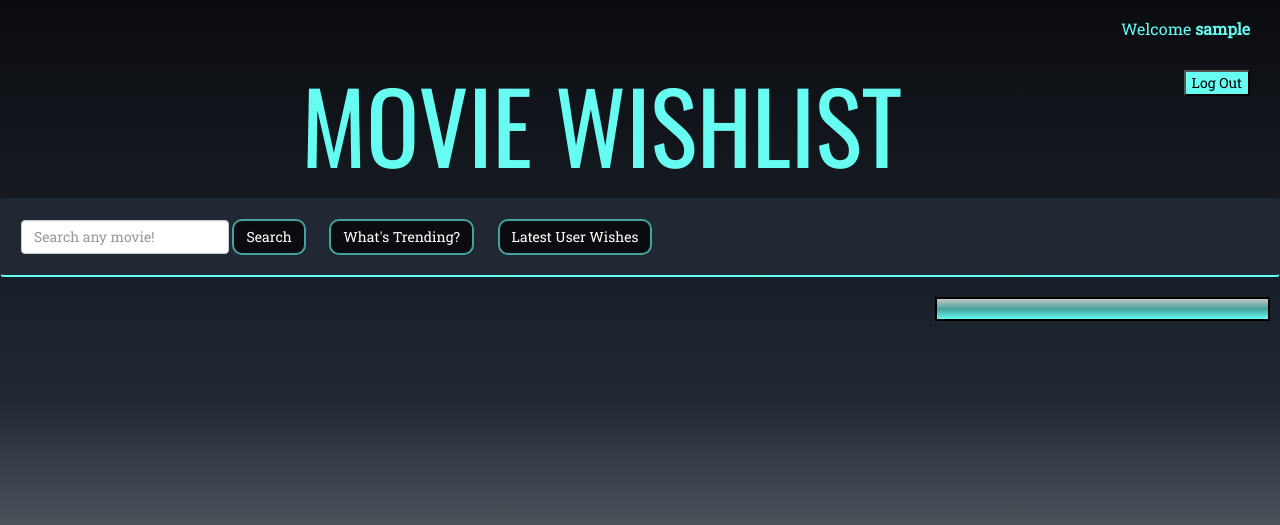
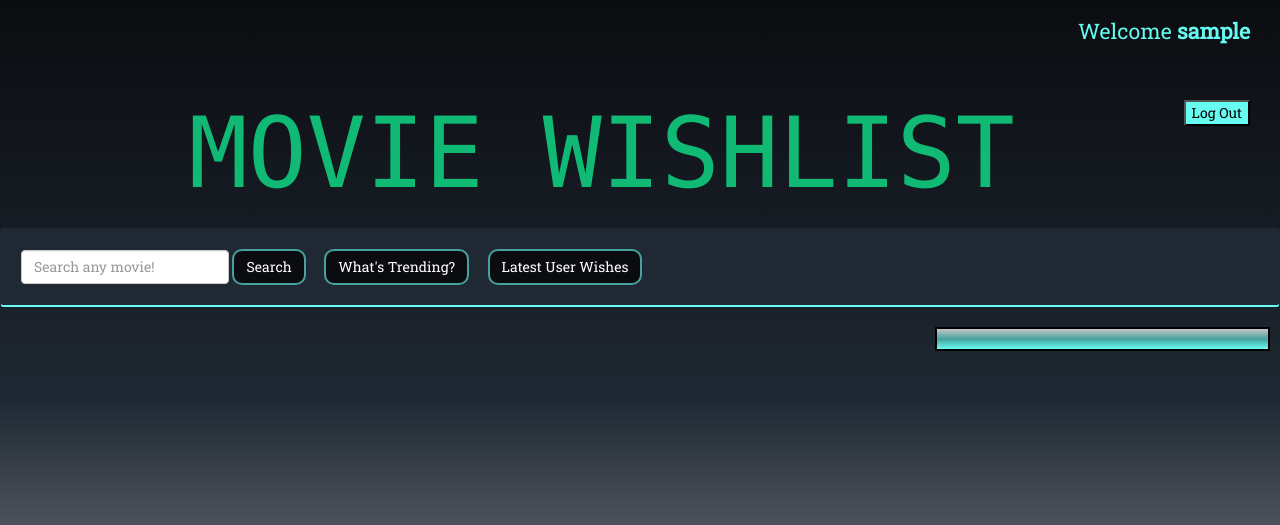
Before and after one commit to abhisheksingh525/MovieWishlist, a PHP site: page / in a window 1280 px wide. Shown: the top 525 px of the page. Run offline with PHP 8.4, Linux system fonts and the light colour scheme; the visitor is signed in with stand-in values (Sample User, id 1); some libraries are stand-ins or nearby versions.

Commit message:
Update style.css

```diff
--- a/style.css
+++ b/style.css
@@ -9,8 +9,8 @@ body {
 /* Header */
 .header {
     margin-left: 20px;
-    font-family: 'Oswald', sans-serif;
-    color: #66FCF1;
+    font-family: 'Monaco', monospace;
+    color: #11ba74;
 }
 
 /* "Movie Wishlist" title */
@@ -21,12 +21,12 @@ h1 {
 }
 
 h3 {
-    height: 50px;
-    font-size: 12pt;
+    height: 80px;
+    font-size: 16pt;
  }
 
  h4 {
-    font-size: 10pt;
+    font-size: 15pt;
  }
 
 /* Navigation bar buttons */
@@ -43,7 +43,7 @@ h3 {
 /* Add to Wishlist button and checkbox on wishlist movies */
 .add-button, .checkbox {
     padding: 2px 10px 2px 10px;
-    background-color: #0B0C10;
+    background-color: #9b30d9;
     color: #ffffff;
     font-size: 12pt;
     border: 2px solid #45A29E;
@@ -52,7 +52,7 @@ h3 {
 
 
 .add-button:hover, .checkbox:hover {
-    color: #0B0C10;
+    color: #9b30d9;
     background-color: #66FCF1;
 }
 
@@ -63,8 +63,8 @@ h3 {
 
 /* Buttons on navbar */
 #search-movie, #trending-movies, #user-favorites {
-    -webkit-transition-duration: 0.4s; /* Safari */
-    transition-duration: 0.4s;
+    -webkit-transition-duration: 0.6s; /* Safari */
+    transition-duration: 0.6s;
     border: 2px solid #45A29E;
     border-radius: 10px;
     color: #ffffff;
@@ -72,12 +72,12 @@ h3 {
 }
 
 #search-movie:hover, #trending-movies:hover, #user-favorites:hover {
-    background-color: #66FCF1;
+    background-color: #e695b9;
     color: #0B0C10;
 }
 
 .btn {
-    margin-right: 20px;
+    margin-right: 15px;
 }
 
 /* Trending and latest user search container */
```
